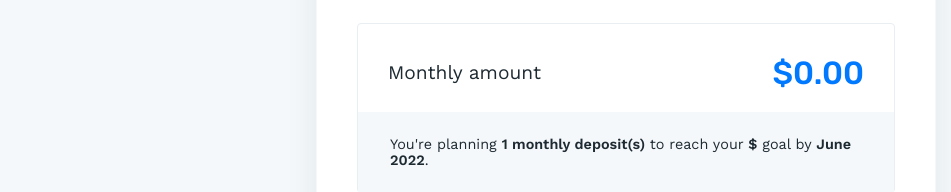
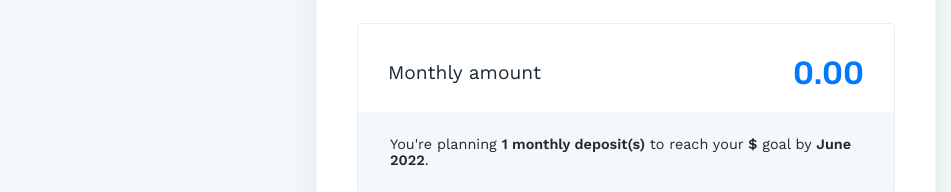
Before and after one commit to nfo94/origin-frontend, a React (Create React App) app: page / in a window 1280 px wide. Shown: the part 375-567 px from the top of the page, without its empty margins (14-965 px from the left). Built offline with nearby package versions, Linux system fonts and the light colour scheme.

Commit message:
refactor: adjust currency in monthly amount

```diff
--- a/src/components/CardResult/index.jsx
+++ b/src/components/CardResult/index.jsx
@@ -10,11 +10,7 @@ export default function CardResult({ monthlyAmount, monthlyDeposits, amount, mon
       <div className="resultAmount">
         <p className="resultAmount--text">Monthly amount</p>
         <p className="resultAmount--number">
-          {Intl.NumberFormat('en-IN', {
-            style: 'currency',
-            currency: 'USD',
-            minimumFractionDigits: 2,
-          }).format(monthlyAmount)}
+          {monthlyAmount.replace(/\B(?=(\d{3})+(?!\d))/g, ',')}
         </p>
       </div>
       <div className="resultSummary">
```
